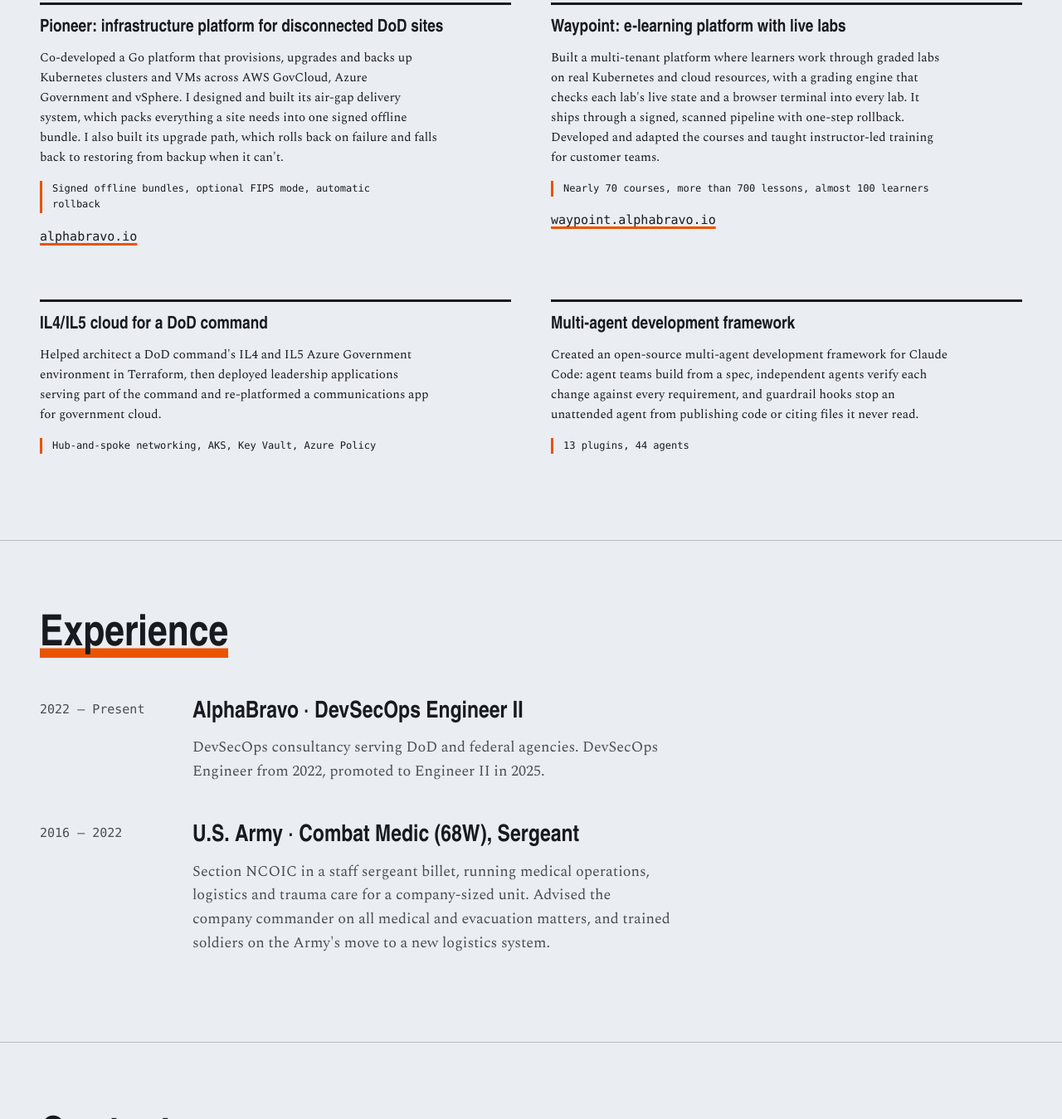
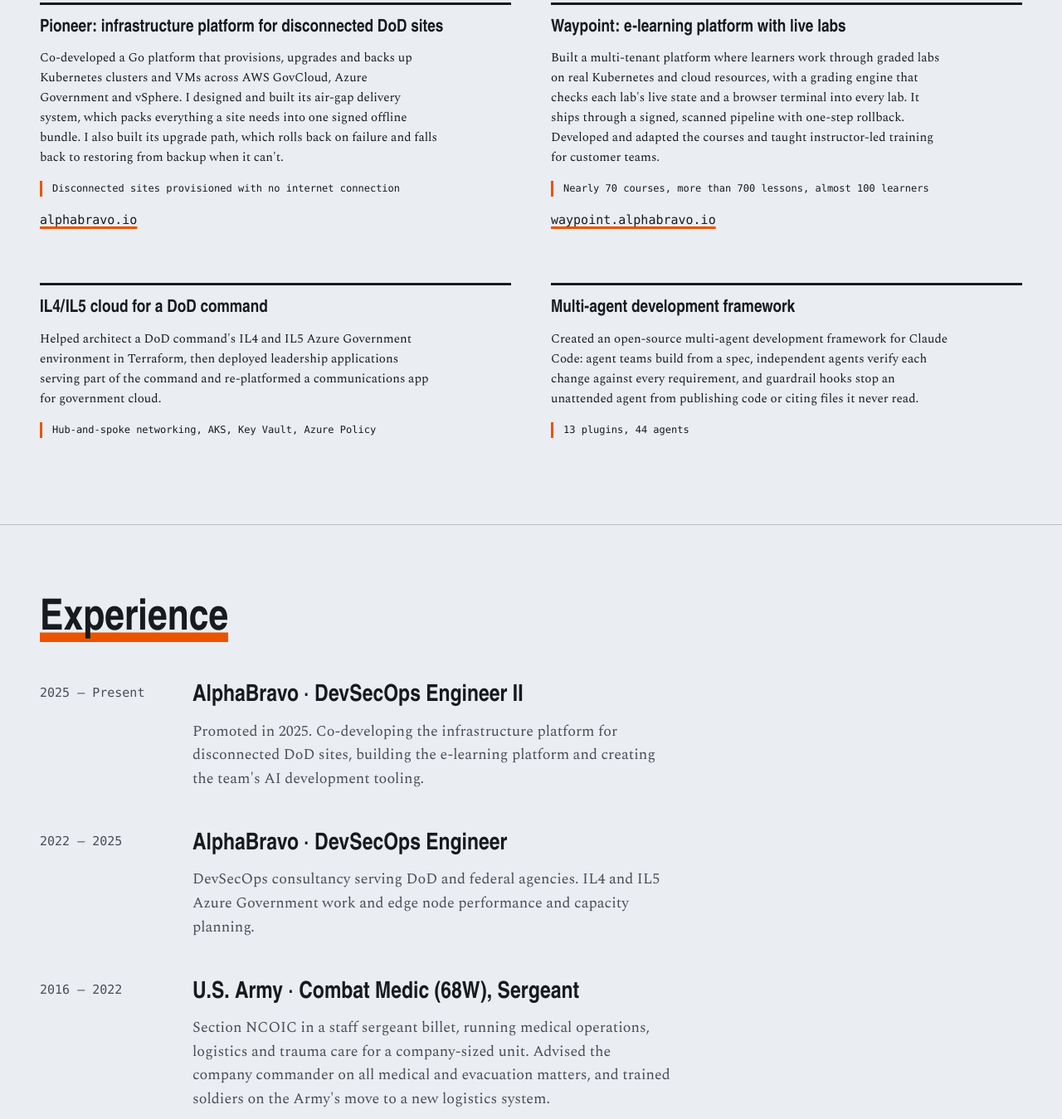
Before and after one commit to gshepptech/gshepptech.github.io, a plain HTML site: page index.html in a window 1280 px wide. Shown: the part 5131-6480 px from the top of the page at 83% size. Drawn offline with nearby package versions, Linux system fonts and the light colour scheme; a web font is replaced by a local one.

Commit message:
feat: show the 2025 promotion as two roles

```diff
--- a/index.html
+++ b/index.html
@@ -159,7 +159,7 @@
       <article>
         <h3>Pioneer: infrastructure platform for disconnected DoD sites</h3>
         <p>Co-developed a Go platform that provisions, upgrades and backs up Kubernetes clusters and VMs across AWS GovCloud, Azure Government and vSphere. I designed and built its air-gap delivery system, which packs everything a site needs into one signed offline bundle. I also built its upgrade path, which rolls back on failure and falls back to restoring from backup when it can't.</p>
-        <p class="result">Signed offline bundles, optional FIPS mode, automatic rollback</p>
+        <p class="result">Disconnected sites provisioned with no internet connection</p>
         <p class="project__links"><a href="https://alphabravo.io">alphabravo.io</a></p>
       </article>
       <article>
@@ -187,10 +187,17 @@
     <h2><span>Experience</span></h2>
     <ol class="timeline">
       <li>
-        <span class="timeline__when">2022 – Present</span>
+        <span class="timeline__when">2025 – Present</span>
         <div>
           <h3>AlphaBravo · DevSecOps Engineer II</h3>
-          <p class="muted">DevSecOps consultancy serving DoD and federal agencies. DevSecOps Engineer from 2022, promoted to Engineer II in 2025.</p>
+          <p class="muted">Promoted in 2025. Co-developing the infrastructure platform for disconnected DoD sites, building the e-learning platform and creating the team's AI development tooling.</p>
+        </div>
+      </li>
+      <li>
+        <span class="timeline__when">2022 – 2025</span>
+        <div>
+          <h3>AlphaBravo · DevSecOps Engineer</h3>
+          <p class="muted">DevSecOps consultancy serving DoD and federal agencies. IL4 and IL5 Azure Government work and edge node performance and capacity planning.</p>
         </div>
       </li>
       <li>
```
